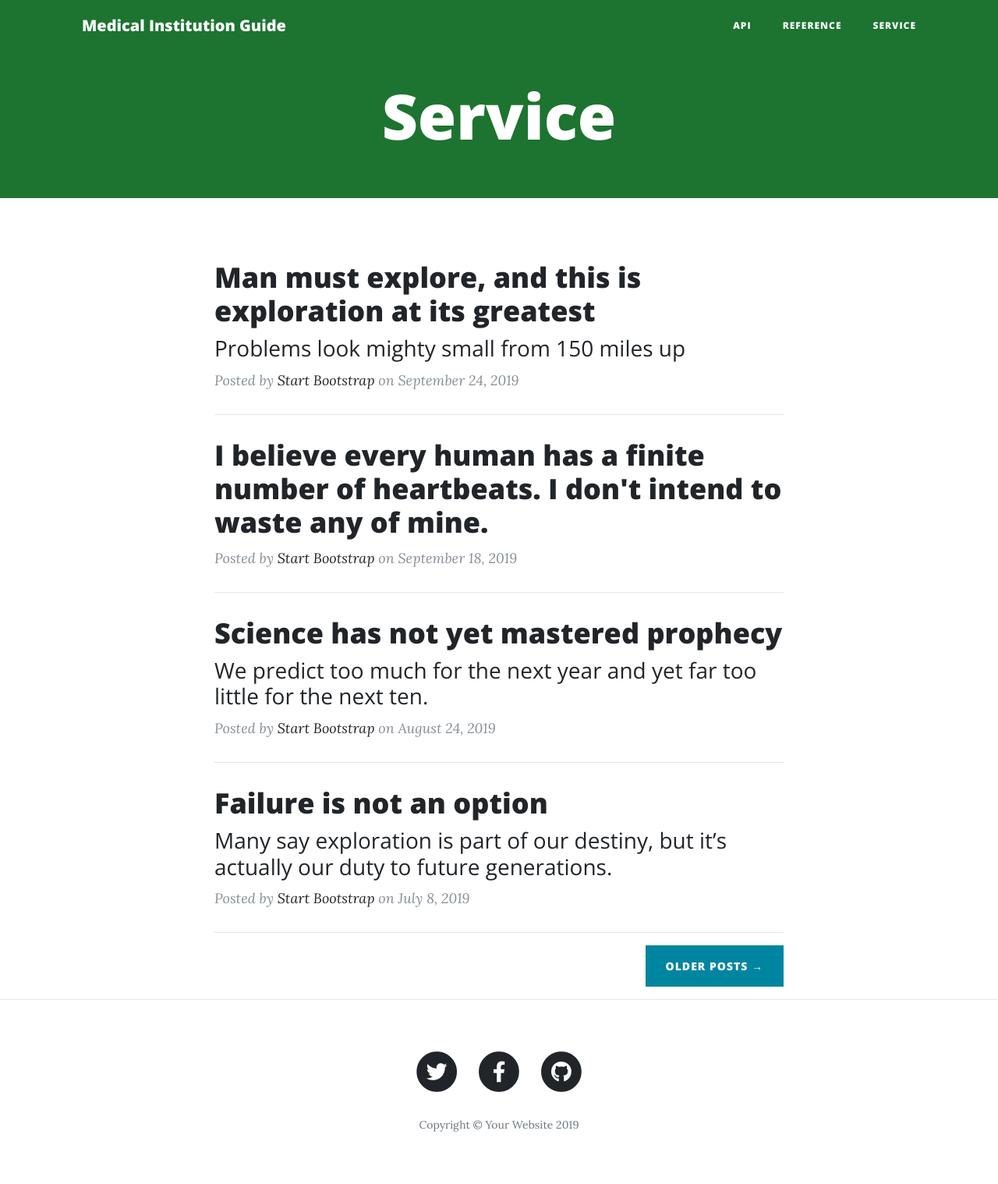
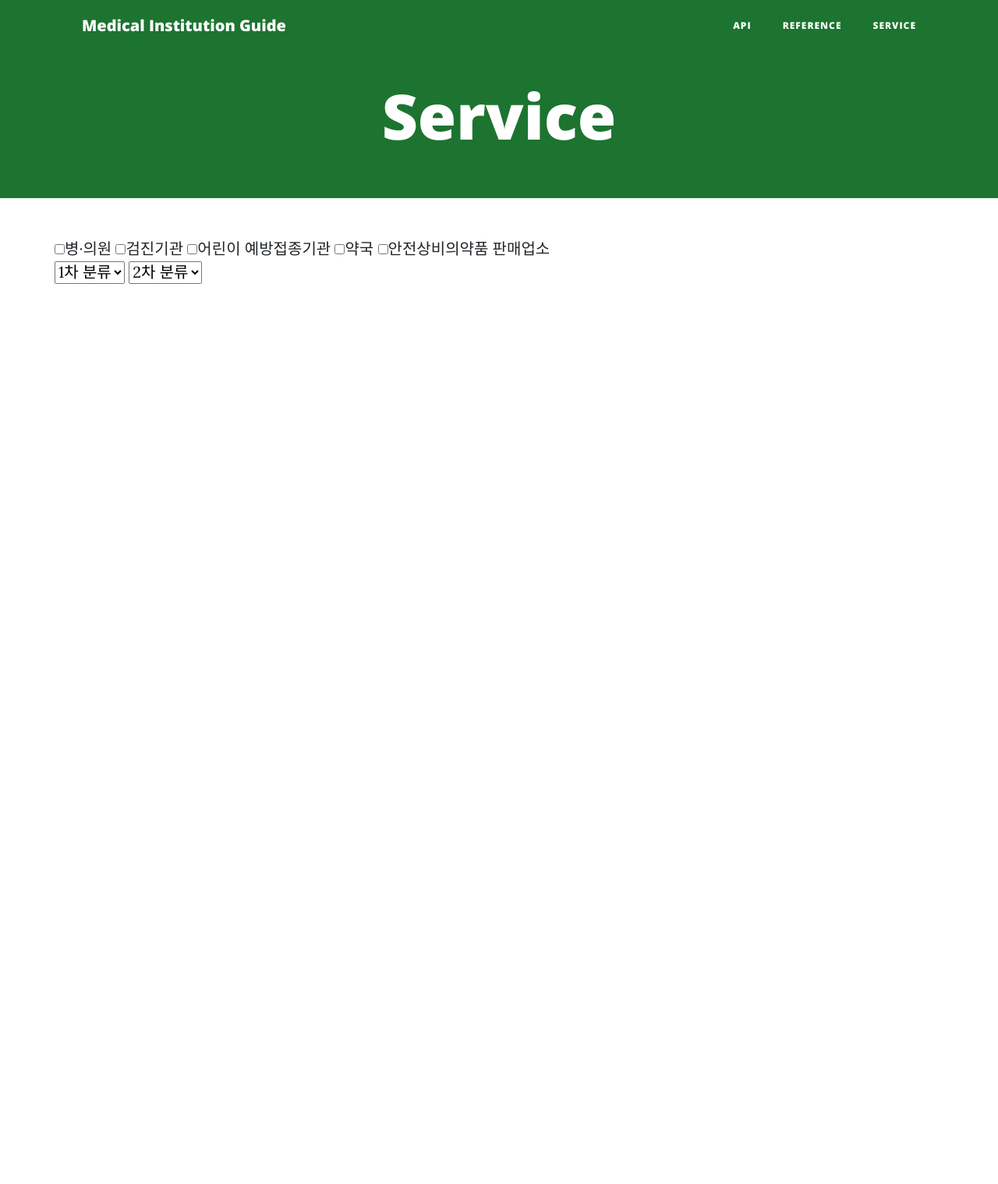
Before and after one commit to namnoo/Service-computing-Termproject, a Flask app: template templates/service.html in a window 1280 px wide. Shown: the whole page at 78% size. After the commit the page ends 364 px from the top, so only its background shows below. Run offline with Flask 2, Linux system fonts and the light colour scheme; the template is opened without the code that fills it, so the values that code supplies are empty; some libraries are stand-ins or nearby versions.

Commit message:
service page modify

```diff
--- a/application.py
+++ b/application.py
@@ -1,6 +1,6 @@
 from flask import Flask, render_template
 from restapi import restapi_blueprint
-import logging
+import logging, json, pprint
 
 application = Flask(__name__)
 application.register_blueprint(restapi_blueprint, url_prefix="/restapi")
@@ -8,8 +8,18 @@ application.register_blueprint(restapi_blueprint, url_prefix="/restapi")
 
 @application.route('/service')
 def service():
+    with open('administrative_district.json', encoding="utf-8") as json_file:
+        json_data = json.load(json_file)
+
+        # for data in json_data["data"]:
+        #     try:
+        #         for val in data.values():
+        #             print(val)
+        #     except KeyError:
+        #         print("에러")
+
     return render_template(
-        'service.html'
+        'service.html', sido=json_data["data"]
     )
 
 
--- a/restapi.py
+++ b/restapi.py
@@ -1,4 +1,5 @@
 from flask import Blueprint, render_template
+
 
 restapi_blueprint = Blueprint('restapi', __name__)
 
--- a/templates/index.html
+++ b/templates/index.html
@@ -20,7 +20,7 @@
                 <!-- Main Slide -->
                 <div class="item active">
                     <!-- Slide Background -->
-                    <img src="/static/images/index.jpeg" alt="Bootstrap Touch Slider" class="slide-image"/>
+                    <img src="/static/images/index.jpg" alt="Bootstrap Touch Slider" class="slide-image"/>
                     <div class="bs-slider-overlay"></div>
                     <!-- Slide Text Layer -->
                     <div class="slide-text slide_style_center">
--- a/templates/service.html
+++ b/templates/service.html
@@ -1,3 +1,57 @@
 {% extends 'template.html' %}
 
-{% block h1 %}Service{% endblock %}
+{% block head %}Service{% endblock %}
+
+{% block content %}
+<div class="container">
+    <!-- 체크박스 -->
+    <div class="row">
+        <div class="check">
+            <input type="checkbox" name="check_hospital" value="hospital">병·의원
+            <input type="checkbox" name="check_health" value="health">검진기관
+            <input type="checkbox" name="check_vaccination" value="vaccination">어린이 예방접종기관
+            <input type="checkbox" name="check_pharmacy" value="pharmacy">약국
+            <input type="checkbox" name="check_medication" value="medication">안전상비의약품 판매업소
+        </div>
+    </div>
+    <!-- 시/도 리스트, 구 리스트 -->
+    <div class="row">
+        <div class="dropdown">
+
+            <select id="sido" name="sido" onchange="changeSido()">
+                <option value="" selected disabled>1차 분류</option>
+                {% for item in sido %}
+                    {% for key, value in item.items() %}
+                    <option id="selected" value="{{key}}">{{key}}</option>
+                    {% endfor %}
+                {% endfor %}
+            </select>
+
+            <select id="gu" name="gu" onchange="changeGu()">
+                <option value="" selected disabled>2차 분류</option>
+                {% for item in sido %}
+                    {% for key, value in item.items() %}
+                        {% for v in value %}
+                        <option value="{{v}}">{{v}}</option>
+                        {% endfor %}
+                    {% endfor %}
+                {% endfor %}
+            </select>
+        </div>
+        <!-- 결과 화면 -->
+        <div class="answer">
+
+        </div>
+    </div>
+</div>
+
+<script>
+    function changeSido() {
+        var sidoSelect = document.getElementById("sido");
+
+        var selectSido = sidoSelect.options[sidoSelect.selectedIndex].text;
+        alert(selectSido);
+
+    }
+</script>
+{% endblock %}
--- a/templates/template.html
+++ b/templates/template.html
@@ -54,81 +54,20 @@
       <div class="row">
         <div class="col-lg-8 col-md-10 mx-auto">
           <div class="site-heading">
-            <h1>{% block h1 %}{% endblock %}</h1>
+            <h1>{% block head %}{% endblock %}</h1>
           </div>
         </div>
       </div>
     </div>
   </header>
 
-  <!-- Main Content -->
-  <div class="container">
-    <div class="row">
-      <div class="col-lg-8 col-md-10 mx-auto">
-        <div class="post-preview">
-          <a href="post.html">
-            <h2 class="post-title">
-              Man must explore, and this is exploration at its greatest
-            </h2>
-            <h3 class="post-subtitle">
-              Problems look mighty small from 150 miles up
-            </h3>
-          </a>
-          <p class="post-meta">Posted by
-            <a href="#">Start Bootstrap</a>
-            on September 24, 2019</p>
-        </div>
-        <hr>
-        <div class="post-preview">
-          <a href="post.html">
-            <h2 class="post-title">
-              I believe every human has a finite number of heartbeats. I don't intend to waste any of mine.
-            </h2>
-          </a>
-          <p class="post-meta">Posted by
-            <a href="#">Start Bootstrap</a>
-            on September 18, 2019</p>
-        </div>
-        <hr>
-        <div class="post-preview">
-          <a href="post.html">
-            <h2 class="post-title">
-              Science has not yet mastered prophecy
-            </h2>
-            <h3 class="post-subtitle">
-              We predict too much for the next year and yet far too little for the next ten.
-            </h3>
-          </a>
-          <p class="post-meta">Posted by
-            <a href="#">Start Bootstrap</a>
-            on August 24, 2019</p>
-        </div>
-        <hr>
-        <div class="post-preview">
-          <a href="post.html">
-            <h2 class="post-title">
-              Failure is not an option
-            </h2>
-            <h3 class="post-subtitle">
-              Many say exploration is part of our destiny, but it’s actually our duty to future generations.
-            </h3>
-          </a>
-          <p class="post-meta">Posted by
-            <a href="#">Start Bootstrap</a>
-            on July 8, 2019</p>
-        </div>
-        <hr>
-        <!-- Pager -->
-        <div class="clearfix">
-          <a class="btn btn-primary float-right" href="#">Older Posts &rarr;</a>
-        </div>
-      </div>
-    </div>
-  </div>
+  <!-- content -->
+  {% block content %}
 
-  <hr>
+  {% endblock%}
 
   <!-- Footer -->
+  <!--
   <footer>
     <div class="container">
       <div class="row">
@@ -164,6 +103,7 @@
       </div>
     </div>
   </footer>
+  -->
 
   <!-- Bootstrap core JavaScript -->
   <script src="/static/vendor/jquery/jquery.min.js"></script>
```
Also changed, not shown: static/images/index.jpeg (deleted), static/images/index.jpg (added).
